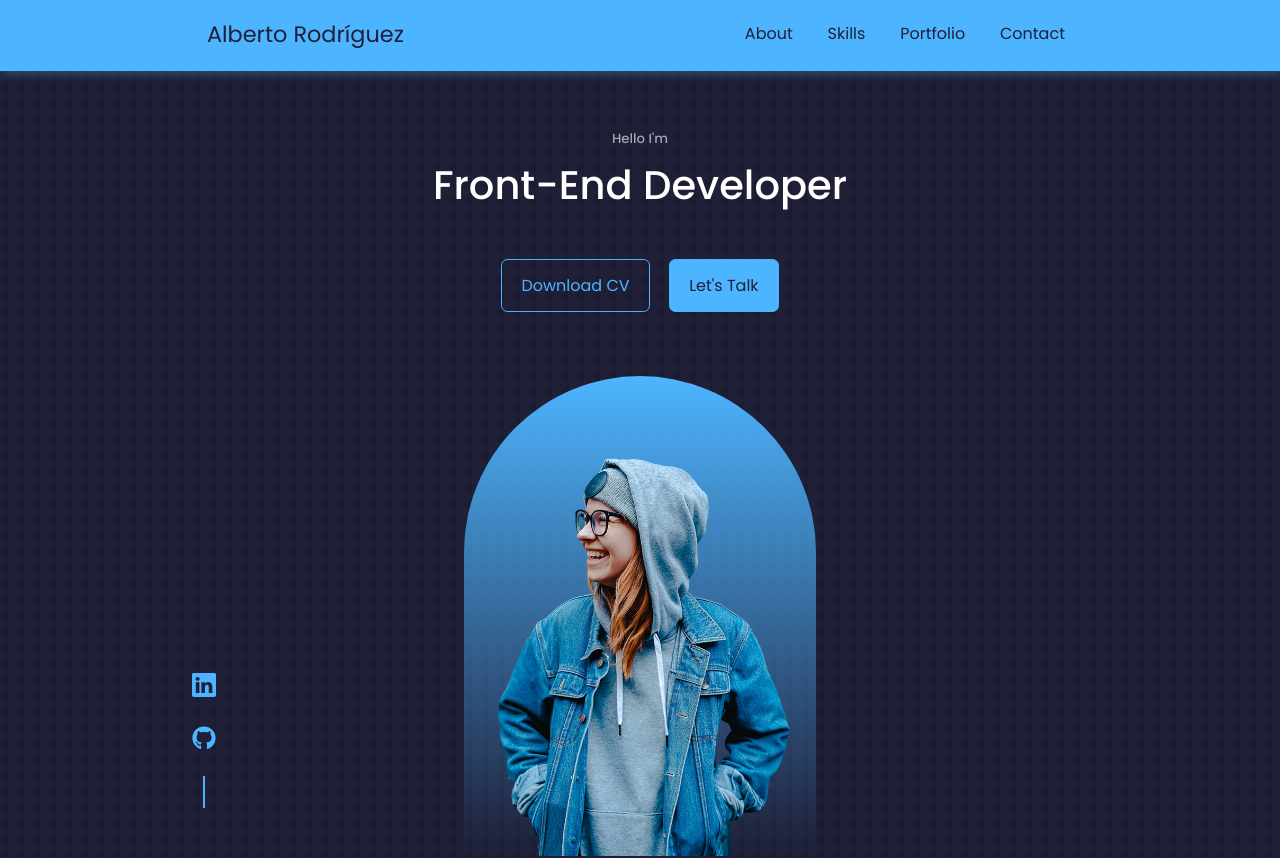
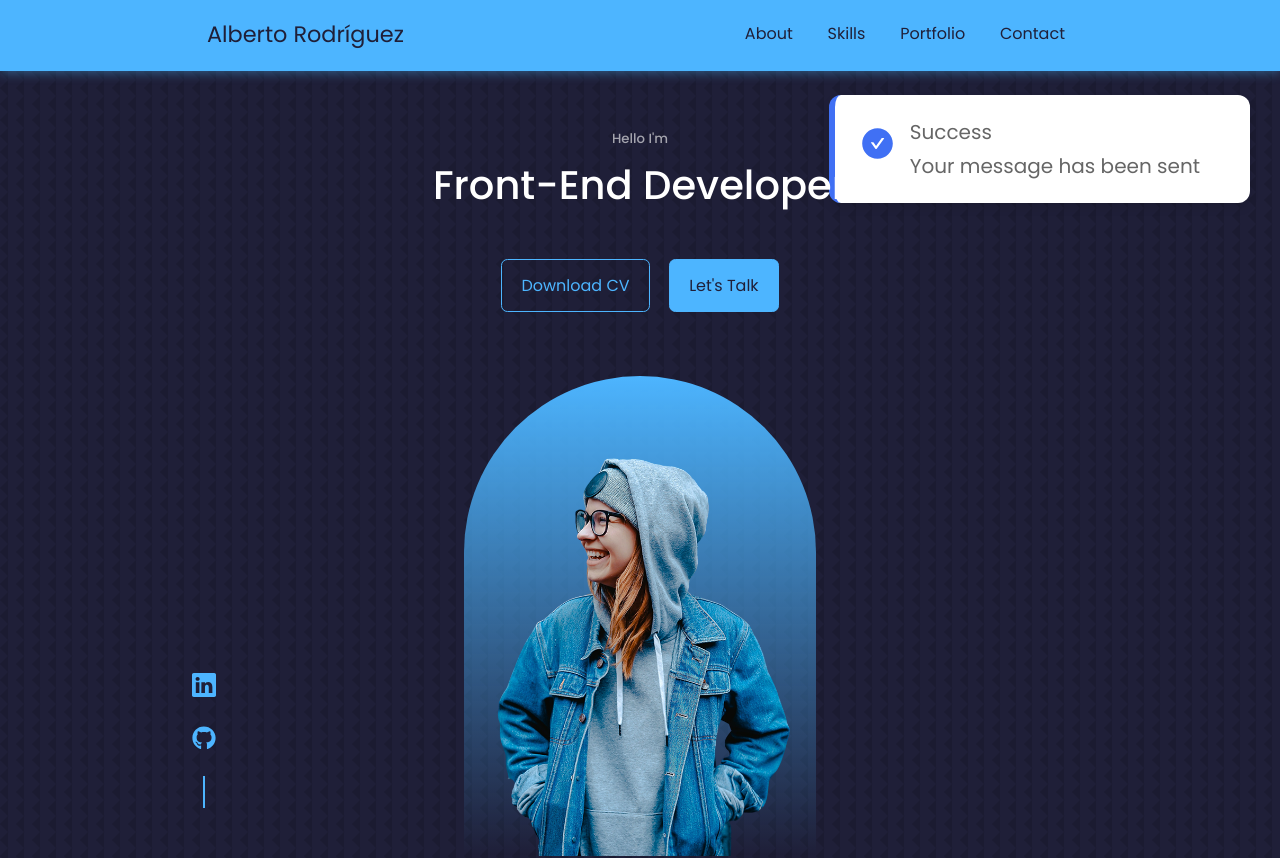
Before and after one commit to albertorg/Portfolio, a React (Create React App) app: page / in a window 1280 px wide. Shown: the top 858 px of the page. Built offline with nearby package versions, Linux system fonts and the light colour scheme.

Commit message:
Create toast

```diff
--- a/src/App.js
+++ b/src/App.js
@@ -7,11 +7,13 @@ import { Portfolio } from "./components/portfolio/Portfolio";
 // import { Testimonials } from "./components/testimonials/Testimonials";
 import { Contact } from "./components/contact/Contact";
 import { Footer } from "./components/footer/Footer";
+import { Toast } from './components/toast/Toast'
 
 const App = () => {
   return (
     <>
       <Nav />
+      <Toast />
       <Header />
       <About />
       <Experience />
--- a/src/components/contact/Contact.js
+++ b/src/components/contact/Contact.js
@@ -4,6 +4,7 @@ import { RiMessengerLine } from 'react-icons/ri'
 import { BsWhatsapp } from 'react-icons/bs'
 import React, { useRef } from 'react'
 import emailjs from '@emailjs/browser';
+// import { Toast } from '../toat/Toast'
 
 export const Contact = () => {
   const form = useRef();
--- /dev/null
+++ b/src/components/toast/Toast.js
@@ -0,0 +1,25 @@
+import React from 'react'
+import './toast.css'
+import { AiFillCheckCircle } from 'react-icons/ai'
+// import { AiFillCloseCircle } from 'react-icons/ai'
+import { GrFormClose } from 'react-icons/gr'
+
+export const Toast = () => {
+    return (
+        <div className='toast'>
+            <div className='toast_content'>
+                <span className='check_icon'><AiFillCheckCircle /></span>
+
+                <div className='message'>
+                    <span className='text text_1'>Success</span>
+                    <span className='text text_2'>Your message has been sent</span>
+                </div>
+            </div>
+
+            {/* <GrFormClose /> */}
+
+            <div className='progress'></div>
+
+        </div>
+    )
+}
--- /dev/null
+++ b/src/components/toast/toast.css
@@ -0,0 +1,37 @@
+.toast {
+    color: black;
+
+
+    position: fixed;
+    top: 95px;
+    right: 30px;
+    border-radius: 12px;
+    border-left: 6px solid #4070f4;
+    background: var(--color-white);
+    padding: 20px 35px 20px 25px;
+    box-shadow: 0 5px 10px rgba(0, 0, 0, 0.1);
+}
+
+.toast_content {
+    display: flex;
+    align-items: center;
+}
+
+.check_icon {
+
+    color: #4070f4;
+    font-size: 35px;
+
+}
+
+.message {
+    display: flex;
+    flex-direction: column;
+    margin: 0 15px;
+}
+
+.text {
+    font-size: 20px;
+    font-weight: 400;
+    color: #666666;
+}
```
Also changed, not shown: src/index.js (line endings or trailing spaces).
